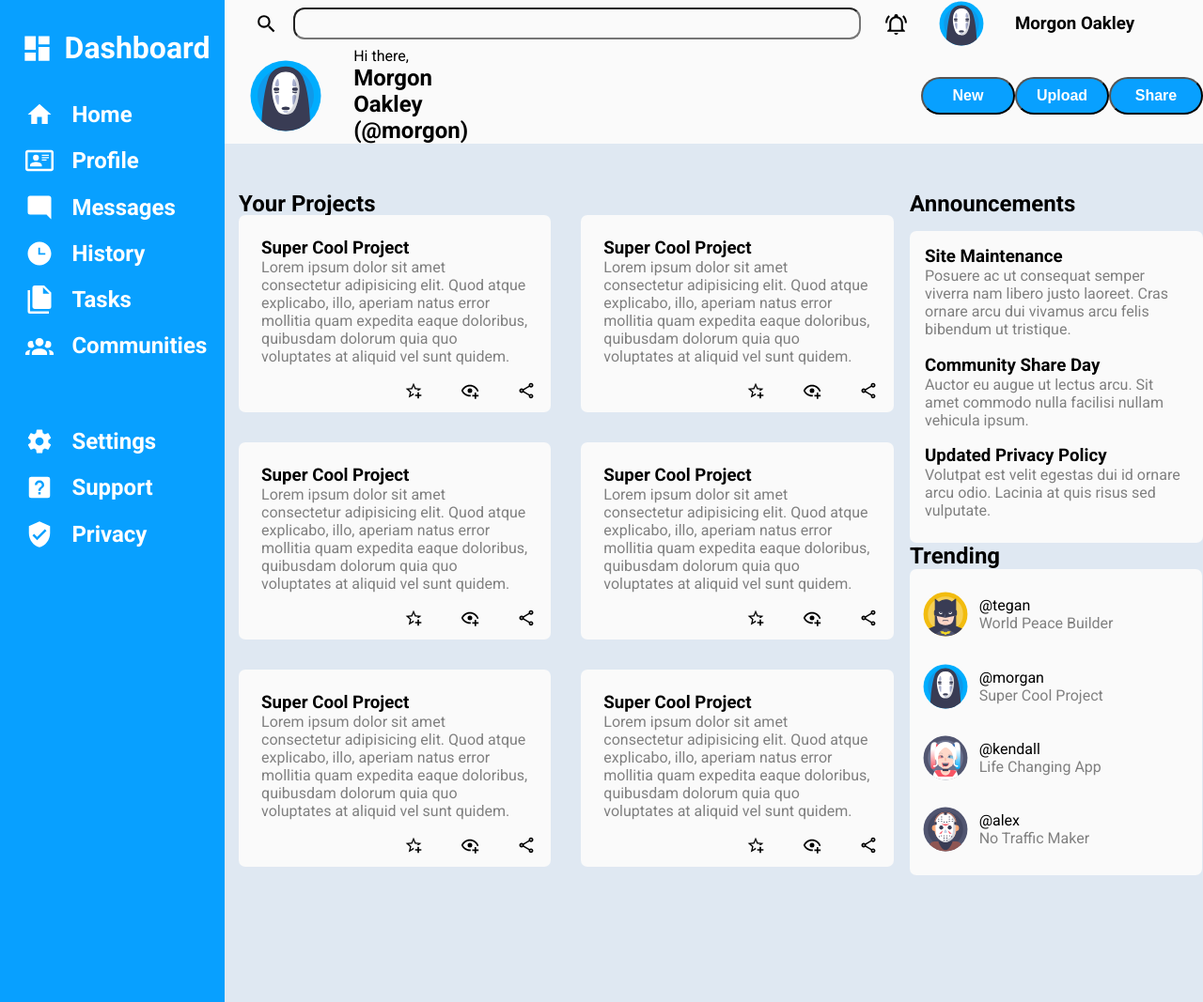
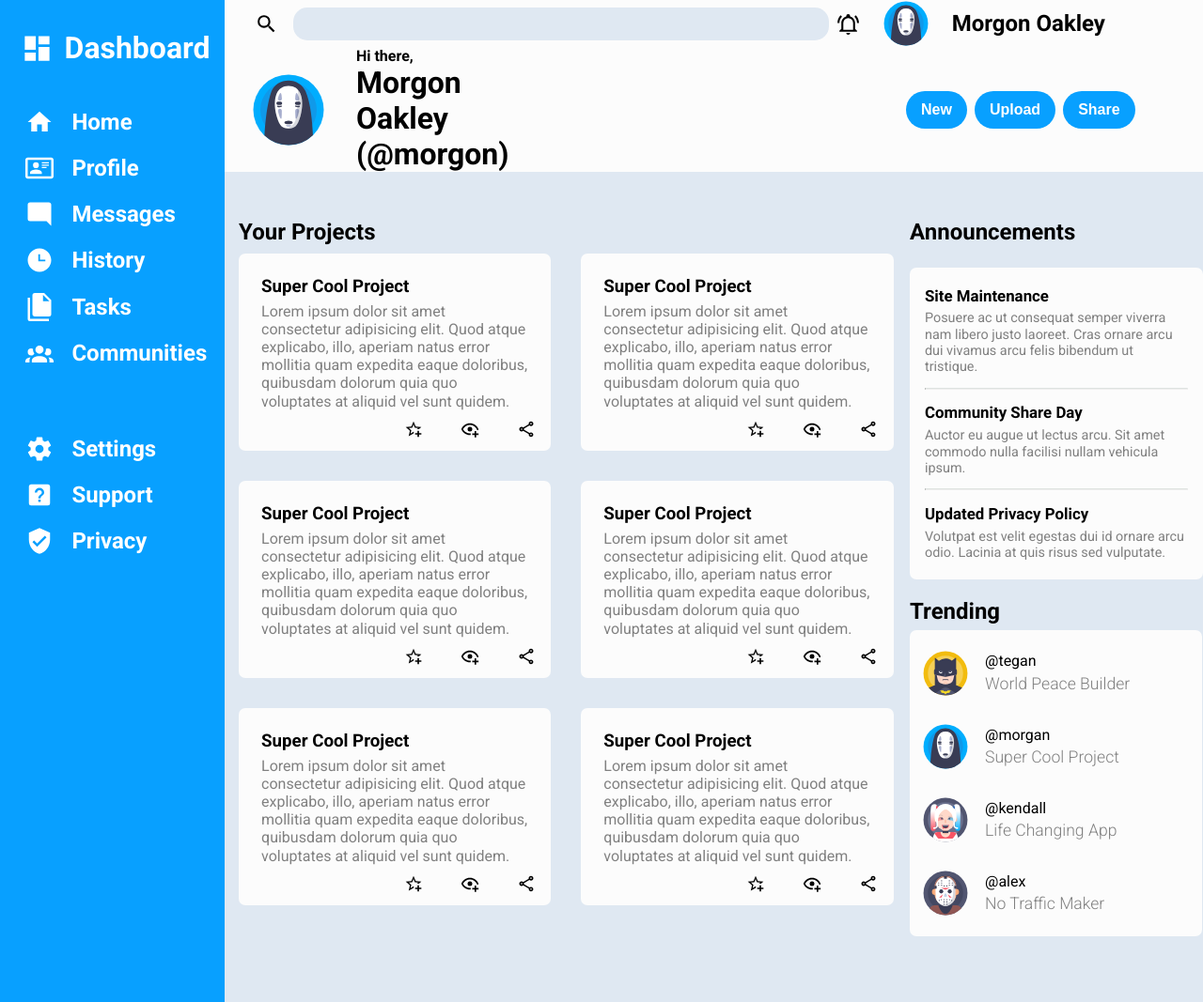
Before and after one commit to raymondhthou/adminDashboard, a plain HTML site: page index.html in a window 1280 px wide. Shown: the top 1067 px of the page at 94% size. Drawn offline with Linux system fonts and the light colour scheme.

Commit message:
design and layout completed

```diff
--- a/index.html
+++ b/index.html
@@ -78,7 +78,7 @@
                 <div class="avatar_greeting">
                     <img src="images/avatars/anime-away-face-svgrepo-com.svg" alt="no face from spirited away"
                         class="greeting_icons">
-                    <div>
+                    <div class="greeting_text">
                         <p>Hi there,</p>
                         <h2>Morgon Oakley (@morgon)</h2>
                     </div>
@@ -213,12 +213,14 @@
                             <p>Posuere ac ut consequat semper viverra nam libero justo laoreet. Cras ornare arcu dui
                                 vivamus arcu felis bibendum ut tristique.</p>
                         </div>
+                        <hr class="announce_line">
                         <div class="dash_line"></div>
                         <div class="announce">
                             <h3>Community Share Day</h3>
                             <p>Auctor eu augue ut lectus arcu. Sit amet commodo nulla facilisi nullam vehicula ipsum.
                             </p>
                         </div>
+                        <hr class="announce_line">
                         <div class="dash_line"></div>
                         <div class="announce">
                             <h3>Updated Privacy Policy</h3>
--- a/style.css
+++ b/style.css
@@ -3,8 +3,9 @@
 :root {
     font-family: "Roboto", sans-serif;
     --navigation-color: #08A0FF;
-    --primary-background: #FAFAFA;
+    --primary-background: #DFE8F2;
     --project-text-color: #808080;
+    --secondary-color: #FCFCFC;
 }
 
 * {
@@ -101,7 +102,7 @@ div.icons>img {
 .header {
     display: grid;
     grid-template-rows: auto;
-    background-color: var(--primary-background);
+    background-color: var(--secondary-color);
 }
 
 .top_section_header {
@@ -118,17 +119,25 @@ div.icons>img {
 }
 
 input {
-    width: 600px;
-    height: 30px;
-    border-radius: 12px;
+    width: 550px;
+    height: 25px;
+    border-radius: 15px;
     background-color: var(--primary-background);
+    font-size: 15px;
+    font-weight: 600;
+    padding: 5px 10px 5px 10px;
 }
 
 .notification {
     display: flex;
     align-items: center;
-    gap: 2rem;
-    margin-right: 7%;
+    gap: 1.5rem;
+    margin-right: 10%;
+}
+
+.notification > h3 {
+    font-size: 1.5em;
+    font-weight: 600;
 }
 
 .header_buttons {
@@ -149,10 +158,22 @@ input {
     margin-left: 10%;
 }
 
+.greeting_text :nth-child(1) {
+    font-size: 1em;
+    font-weight: 700;
+}
+
+.greeting_text :nth-last-child(1) {
+    font-size: 2em;
+    font-weight: bolder;
+}
+
 .header_buttons {
     display: flex;
     align-items: center;
     justify-content: space-evenly;
+    margin-right: 25%;
+    gap: 0.5rem;
 }
 
 button {
@@ -165,11 +186,20 @@ button {
     justify-content: center;
     border-radius: 50px;
     font-size: 1em;
-    font-weight: 600;
+    font-weight: 700;
+    border: var(--navigation-color);
+    padding: 1rem;
 }
+
+input:focus {
+    outline: none !important;
+    border:1px solid var(--secondary-color);
+    box-shadow: none;
+  }
 
 .search_bar {
     background-color: var(--primary-background);
+    border: var(--secondary-color);
 }
 
 /* main-content left-side of project*/
@@ -177,7 +207,7 @@ button {
     display: grid;
     grid-template-columns: 1fr 1fr 0.5fr;
     grid-template-rows: 0.2fr 4fr 0.4fr;
-    background-color: #DFE8F2;
+    background-color: var(--primary-background);
 }
 
 .left_projects {
@@ -195,13 +225,14 @@ button {
     height: 210px;
     width: 95%;
     position: relative;
-    background-color: var(--primary-background);
+    background-color: var(--secondary-color);
     color: var(--project-text-color);
     border-radius: 7px;
 }
 
 .project_texts>h3 {
     color: black;
+    margin-bottom: 5px;
 }
 
 .row_one,
@@ -226,6 +257,10 @@ button {
     flex-direction: column;
     align-items: flex-start;
     padding: 1.5rem;
+    justify-content: center;
+    line-height: 1.2;
+    font-size: 1;
+    font-weight: 400;
 }
 
 .project_icons {
@@ -253,16 +288,21 @@ button {
     display: grid;
     height: 300px;
     width: 280px;
-    margin-top: 15px;
+    margin-top: 1.5rem;
     justify-content: center;
     padding: 1rem;
-    background-color: var(--primary-background);
+    background-color: var(--secondary-color);
     color: var(--project-text-color);
-    display: grid;
+    line-height: 1.2;
+    font-size: 0.9em;
+    font-weight: 400;
+    justify-content: center;
+    align-items: center;
 }
 
 .announce>h3 {
     color: black;
+    margin-bottom: 2%;
 }
 
 .trending_avatar {
@@ -273,8 +313,25 @@ button {
     align-items: center;
     justify-content: center;
     grid-template-columns: 1fr 4fr;
-    gap: 0.3rem;
-    background-color: var(--primary-background);
+    gap: 0.8rem;
+    background-color: var(--secondary-color);
+    margin-top: 0.4rem;
+    font-size: 1em;
+    line-height: 1.4;
+}
+
+.trending_title {
+    margin-top: 20px;
+}
+
+.avatar_text :nth-child(1) {
+    font-size: 1em;
+    font-weight: 400;
+}
+
+.avatar_text :nth-last-child(1) {
+    font-size: 1.1em;
+    font-weight: 300;
 }
 
 .avatar_text :nth-child(2) {
@@ -285,3 +342,8 @@ button {
 .trending_avatar {
     border-radius: 7px;
 }
+
+.announce_line {
+    margin-top: 6px;
+    border-top: 1px solid #DEE3E0;
+}
```
